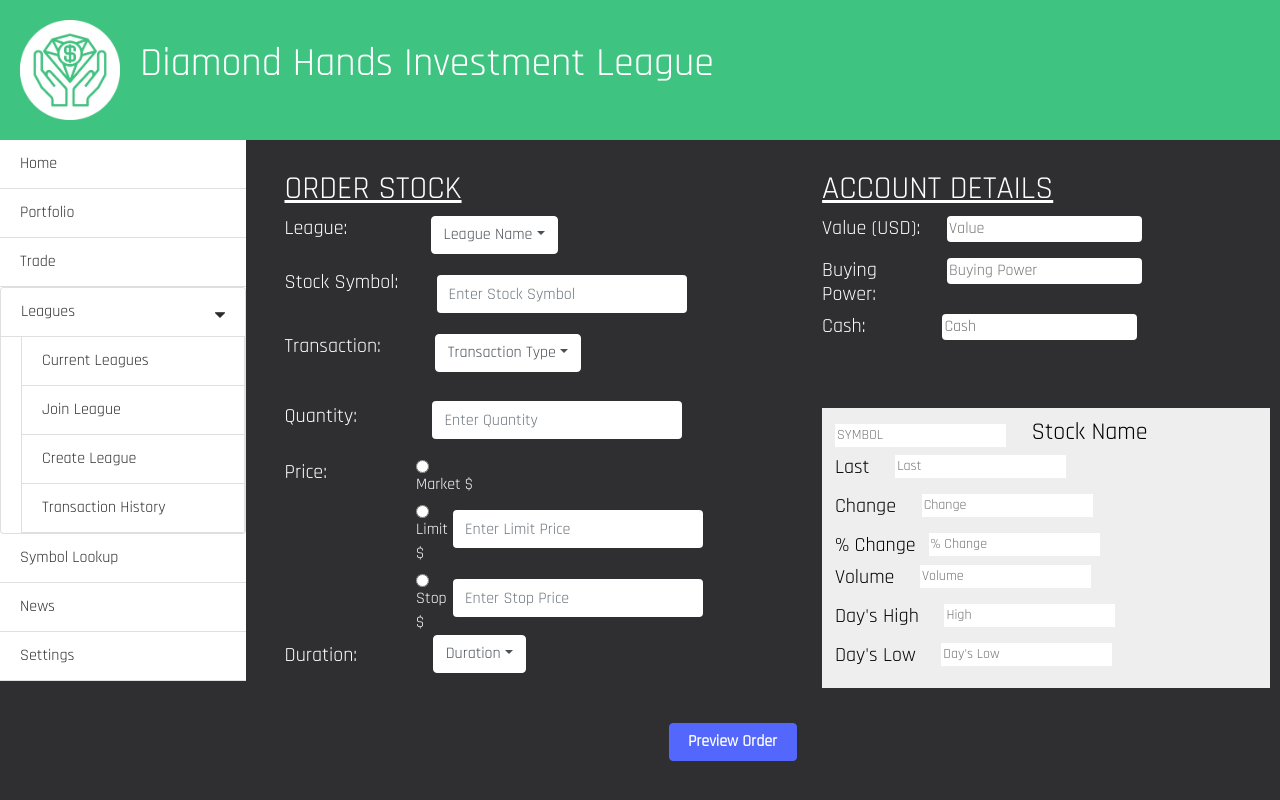
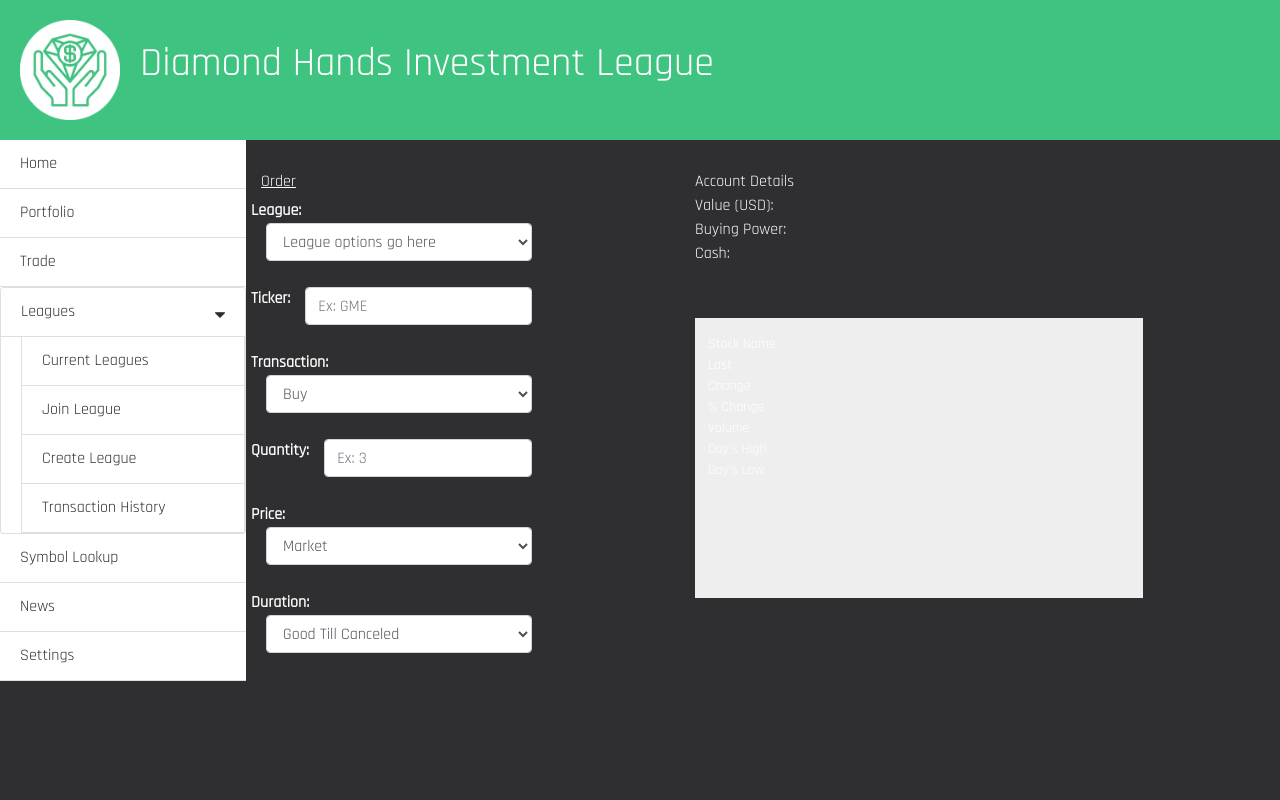
Before and after one commit to RiyaTayal20/SEP_SMFLSpring2021, a React (Create React App) app in the folder frontend/: page /trade in a window 1280 px wide. Shown: the top 800 px of the page. Built offline with nearby package versions, Linux system fonts and the light colour scheme.

Commit message:
trade component

```diff
--- a/frontend/src/components/Trade/Trade.js
+++ b/frontend/src/components/Trade/Trade.js
@@ -1,199 +1,185 @@
-import React from 'react';
+import React, { useState } from 'react';
 import '../../styles/Trade/Trade.scss';
 import Form from 'react-bootstrap/Form';
-import Button from 'react-bootstrap/Button';
-import Dropdown from 'react-bootstrap/Dropdown';
+import Container from 'react-bootstrap/Container';
+import { InputGroup } from 'react-bootstrap';
+import Row from 'react-bootstrap/Row';
+import Col from 'react-bootstrap/Col';
 
 function Trade() {
-    const order = () => { };
+    /* eslint-disable max-len */
+    /* eslint-disable no-unused-vars */
+    // const order = () => { };
+    const [league, setLeague] = useState(null);
+    const [leagueList, setLeagueList] = useState();
+    const [showPrice, setShowPrice] = useState(false);
+
     return (
         <div className="trade-page">
-            <div className="order-stock-component">
-                <h2 className="order-title" style={{ fontSize: '2rem' }}>ORDER STOCK</h2>
-                <div className="league-section">
-                    <h3 className="league-title" style={{ fontSize: '1.25rem' }}>League:</h3>
-                    <Dropdown className="league-dropdown">
-                        <Dropdown.Toggle variant="success" id="dropdown-basic" background-color="#EEEEEE">
-                            League Name
-                        </Dropdown.Toggle>
-                        <Dropdown.Menu>
-                            <Dropdown.Item href="#/action-1">League #1</Dropdown.Item>
-                            <Dropdown.Item href="#/action-2">League #2</Dropdown.Item>
-                            <Dropdown.Item href="#/action-3">League #3</Dropdown.Item>
-                        </Dropdown.Menu>
-                    </Dropdown>
+            <Container>
+                <Row>
+                    <Col className="trade-form-container">
+                        <div className="trade-form-information">
+                            <div className="order-title">
+                                Order
                             </div>
-
-                <div className="stock-symbol-section">
-                    <h3 className="stock-symbol-title" style={{ fontSize: '1.25rem' }}>Stock Symbol:</h3>
-                    <Form.Group className="stock-symbol" controlId="stockSymbol" style={{ border: 'none' }}>
-                        <Form.Control type="stock-symbol" placeholder="Enter Stock Symbol" style={{ border: 'none' }} />
+                            <Form className="trade-form">
+                                <div className="form-content">
+                                    <Form.Group controlId="formLeagueName">
+                                        <Row>
+                                            <div>League:</div>
+                                            <Col>
+                                                <Form.Control as="select">
+                                                    <option>League options go here</option>
+                                                </Form.Control>
+                                            </Col>
+                                        </Row>
+                                    </Form.Group>
+                                    <Form.Group controlId="formStockSymbol">
+                                        <Row>
+                                            <div>Ticker:</div>
+                                            <Col>
+                                                <InputGroup>
+                                                    <Form.Control type="text" placeholder="Ex: GME" />
+                                                </InputGroup>
+                                            </Col>
+                                        </Row>
+                                    </Form.Group>
+                                    <Form.Group controlId="formTransactionType">
+                                        <Row>
+                                            <div>Transaction:</div>
+                                            <Col>
+                                                <Form.Control as="select">
+                                                    <option>Buy</option>
+                                                    <option>Sell</option>
+                                                </Form.Control>
+                                            </Col>
+                                        </Row>
+                                    </Form.Group>
+                                    <Form.Group controlId="formQuanitity">
+                                        <Row>
+                                            <div>Quantity:</div>
+                                            <Col>
+                                                <InputGroup>
+                                                    <Form.Control type="text" placeholder="Ex: 3" />
+                                                </InputGroup>
+                                            </Col>
+                                        </Row>
+                                    </Form.Group>
+                                    <Form.Group controlId="formOrderType">
+                                        <Row>
+                                            <div>Price:</div>
+                                            <Col>
+                                                <Form.Control
+                                                    as="select"
+                                                    defaultValue="Choose..."
+                                                    onChange={(e) => {
+                                                        if (e.target.value === 'Limit' || e.target.value === 'Stop') {
+                                                            setShowPrice(true);
+                                                        } else {
+                                                            setShowPrice(false);
+                                                        }
+                                                    }}
+                                                >
+                                                    <option value="Market">Market</option>
+                                                    <option value="Limit">Limit</option>
+                                                    <option value="Stop">Stop</option>
+                                                </Form.Control>
+                                            </Col>
+                                        </Row>
+                                    </Form.Group>
+                                    {showPrice
+                                    && (
+                                        <Form.Group controlId="formPrice">
+                                            <Row>
+                                                <Col>
+                                                    <InputGroup>
+                                                        <InputGroup.Prepend>
+                                                            <InputGroup.Text id="inputGroupPrepend">$</InputGroup.Text>
+                                                        </InputGroup.Prepend>
+                                                        <Form.Control
+                                                            required
+                                                            type="text"
+                                                            placeholder="Enter price"
+                                                        />
+                                                    </InputGroup>
+                                                </Col>
+                                            </Row>
+                                        </Form.Group>
+                                    )}
+                                    <Form.Group controlId="formDuration">
+                                        <Row>
+                                            <div>Duration:</div>
+                                            <Col>
+                                                <Form.Control
+                                                    as="select"
+                                                    defaultValue="Choose..."
+                                                >
+                                                    <option>Good Till Canceled</option>
+                                                    <option>Day Order</option>
+                                                </Form.Control>
+                                            </Col>
+                                        </Row>
                                     </Form.Group>
                                 </div>
-
-                <div className="transaction-section">
-                    <h3 className="transaction-title" style={{ fontSize: '1.25rem' }}>Transaction:</h3>
-                    <Dropdown className="transaction-dropdown">
-                        <Dropdown.Toggle variant="success" id="dropdown-basic">
-                            Transaction Type
-                        </Dropdown.Toggle>
-                        <Dropdown.Menu>
-                            <Dropdown.Item href="#/action-1">Buy</Dropdown.Item>
-                            <Dropdown.Item href="#/action-2">Sell</Dropdown.Item>
-                        </Dropdown.Menu>
-                    </Dropdown>
-                </div>
-
-                <div className="quantity-section">
-                    <h3 className="quantity-title" style={{ fontSize: '1.25rem' }}>Quantity:</h3>
-                    <Form>
-                        <Form.Group className="quantity-box" controlId="quantity">
-                            <Form.Control type="quantity" placeholder="Enter Quantity" style={{ border: 'none' }} />
-                        </Form.Group>
                             </Form>
                         </div>
-                <div className="price-section">
-                    <h3 className="price-title" style={{ fontSize: '1.25rem' }}>Price:</h3>
-                    <div className="radioBoxes">
-                        <form>
-                            <div className="form-check">
-                                <label className="market-label" htmlFor="flexRadioDefault1">
-                                    <input
-                                        className="form"
-                                        type="radio"
-                                        name="radioDefault"
-                                        value="option1"
-                                    />
-                                    Market $
-                                </label>
+                    </Col>
+
+                    <Col className="account-details-container">
+                        <div className="account-details-information">
+                            <div className="account-details-title">
+                                Account Details
                             </div>
-                            <div className="LimitForm">
-                                <div className="form-check">
-                                    <label className="limit-label" htmlFor="flexRadioDefault2">
-                                        <input
-                                            className="form"
-                                            type="radio"
-                                            name="radioDefault"
-                                            value="option2"
-                                        />
-                                        Limit $
-                                    </label>
-                                </div>
-                                <Form>
-                                    <Form.Group className="limit-box" controlId="limit">
-                                        <Form.Control type="limit" placeholder="Enter Limit Price" style={{ border: 'none' }} />
-                                    </Form.Group>
-                                </Form>
-                            </div>
-                            <div className="StopForm">
-                                <div className="form-check">
-                                    <label className="stop-label" htmlFor="flexRadioDefault3">
-                                        <input
-                                            className="form"
-                                            type="radio"
-                                            name="radioDefault"
-                                            value="option3"
-                                        />
-                                        Stop $
-                                    </label>
-                                </div>
-                                <Form>
-                                    <Form.Group className="stop-box" controlId="stop">
-                                        <Form.Control type="stop" placeholder="Enter Stop Price" style={{ border: 'none' }} />
-                                    </Form.Group>
-                                </Form>
-                            </div>
-                        </form>
-                    </div>
-                </div>
-                <div className="duration-section">
-                    <h3 className="duration-title" style={{ fontSize: '1.25rem' }}>Duration:</h3>
-                    <Dropdown className="duration-dropdown">
-                        <Dropdown.Toggle variant="success" id="dropdown-basic">
-                            Duration
-                        </Dropdown.Toggle>
-                        <Dropdown.Menu>
-                            <Dropdown.Item href="#/action-1">Good Till Cancelled</Dropdown.Item>
-                            <Dropdown.Item href="#/action-2">Day Order</Dropdown.Item>
-                        </Dropdown.Menu>
-                    </Dropdown>
-                </div>
-                <div className="prev-order-button">
-                    <Button className="previewOrder" onClick={order} style={{ backgroundColor: '#5367FC', borderColor: '#5367FC', width: '10vw' }}>
-                        <b>Preview Order</b>
-                    </Button>
-                </div>
-            </div>
-            <div className="account-details-information">
-                <h2 className="account-details" style={{ fontSize: '2rem' }}>ACCOUNT DETAILS</h2>
                             <div className="value-section">
-                    <h3 className="value-title" style={{ fontSize: '1.25rem' }}>Value (USD):</h3>
-                    <Form>
-                        <input className="value-display" type="text" placeholder="Value" readOnly style={{ border: 'none' }} />
-                    </Form>
+                                <div className="value-title">Value (USD):</div>
+                                {/* {Value} */}
                             </div>
 
                             <div className="buying-power-section">
-                    <h3 className="buying-power" style={{ fontSize: '1.25rem' }}>Buying Power:</h3>
-                    <Form>
-                        <input className="buying-power-display" type="text" placeholder="Buying Power" readOnly style={{ border: 'none' }} />
-                    </Form>
+                                <div className="buying-power">Buying Power:</div>
+                                {/* {Buying Power} */}
                             </div>
                             <div className="cash-section">
-                    <h3 className="cash" style={{ fontSize: '1.25rem' }}>Cash: </h3>
-                    <Form>
-                        <input className="cash-display" type="text" placeholder="Cash" readOnly style={{ border: 'none' }} />
-                    </Form>
+                                <div className="cash">Cash:</div>
+                                {/* {Cash} */}
                             </div>
                             <div className="stock-square">
                                 <small>
                                     <div className="displayStock">
                                         <div className="stock-sym-box">
-                                <Form>
-                                    <input className="stock-name-symbol" type="text" placeholder="SYMBOL" readOnly style={{ border: 'none' }} />
-                                </Form>
-                                <h3 className="stock-text" style={{ color: 'black', fontSize: '1.5rem' }}>Stock Name</h3>
+                                            <div>Stock Name</div>
                                         </div>
                                         <div className="last-box-section">
-                                <h3 style={{ color: 'black', fontSize: '1.25rem' }}>Last</h3>
-                                <Form>
-                                    <input className="last-price-display" type="text" placeholder="Last" readOnly style={{ border: 'none' }} />
-                                </Form>
+                                            <div>Last</div>
+
                                         </div>
                                         <div className="change-box-section">
-                                <h3 style={{ color: 'black', fontSize: '1.25rem' }}>Change</h3>
-                                <Form>
-                                    <input className="change-price-display" type="text" placeholder="Change" readOnly style={{ border: 'none' }} />
-                                </Form>
+                                            <div>Change</div>
+
                                         </div>
                                         <div className="percent-change-section">
-                                <h3 style={{ color: 'black', fontSize: '1.25rem' }}>% Change</h3>
-                                <Form>
-                                    <input className="percent-change-display" type="text" placeholder="% Change" readOnly style={{ border: 'none' }} />
-                                </Form>
+                                            <div>% Change</div>
+
                                         </div>
                                         <div className="volume-section">
-                                <h3 style={{ color: 'black', fontSize: '1.25rem' }}>Volume</h3>
-                                <Form>
-                                    <input className="volume-display" type="text" placeholder="Volume" readOnly style={{ border: 'none' }} />
-                                </Form>
+                                            <div>Volume</div>
+
                                         </div>
                                         <div className="day-high-section">
-                                <h3 style={{ color: 'black', fontSize: '1.25rem' }}>Day&apos;s High</h3>
-                                <Form>
-                                    <input className="day-high-display" type="text" placeholder="High" readOnly style={{ border: 'none' }} />
-                                </Form>
+                                            <div>Day&apos;s High</div>
+
                                         </div>
                                         <div className="day-low-section">
-                                <h3 style={{ color: 'black', fontSize: '1.25rem' }}>Day&apos;s Low</h3>
-                                <Form>
-                                    <input className="day-low-display" type="text" placeholder="Day's Low" readOnly style={{ border: 'none' }} />
-                                </Form>
+                                            <div>Day&apos;s Low</div>
                                         </div>
                                     </div>
                                 </small>
                             </div>
                         </div>
+                    </Col>
+                </Row>
+            </Container>
         </div>
     );
 }
```
Lines whose indentation alone changed are shown as unchanged.
